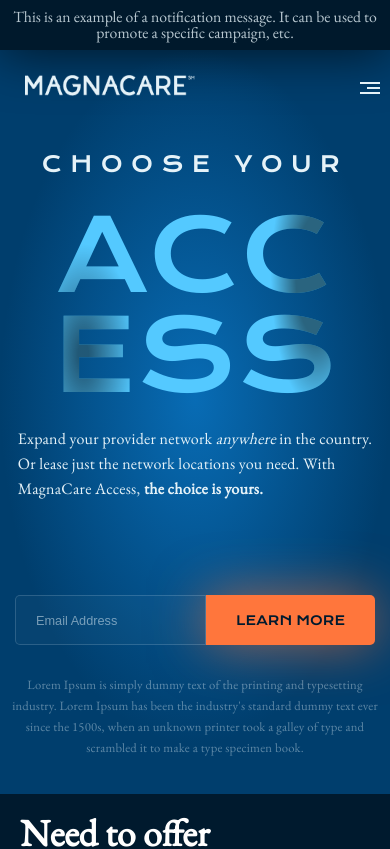
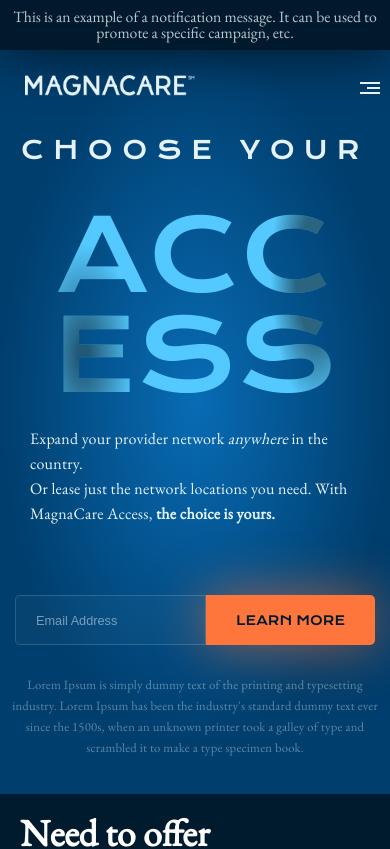
Before and after one commit to iperun23/magnacare, a Next.js app: page / in a window 390 px wide. Shown: the top 849 px of the page. Built offline with nearby package versions, Linux system fonts and the light colour scheme.

Commit message:
mobile changes

```diff
--- a/styles/globals.css
+++ b/styles/globals.css
@@ -247,11 +247,12 @@
   }
 
     .hero_choose-text {
-      font-size: 22px;
+      font-size: 25px;
+      line-height: 28.15px;
     }
     .hero_text {
       margin-bottom: 20px;
-      padding: 10px 15px;
+      padding: 10px 10px;
     }
 
   .hero_access-text {
@@ -263,7 +264,7 @@
   .hero_expand-text {
     font-size: 16px;
     line-height: 25px;
-    padding: 10px 15px;
+    padding: 10px 30px;
         }
 
 }
```
